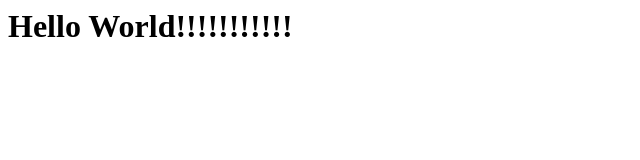
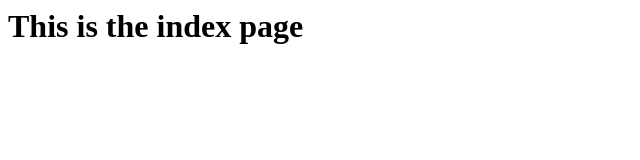
Before and after one commit to elbesh-company/fullcycle-modulo-gitflow, a plain HTML site: page index.html in a window 1280 px wide. Shown: the whole page, without its empty margins (0-640 px from the left). Drawn offline with Linux system fonts and the light colour scheme.

Commit message:
feat: :sparkles: Add a cooler message on index home page
When you access the index page a cool message have to appear

Refs #2

```diff
--- a/index.html
+++ b/index.html
@@ -1 +1 @@
-<h1>Hello World!!!!!!!!!!!</h1>
+<h1>This is the index page</h1>
```
